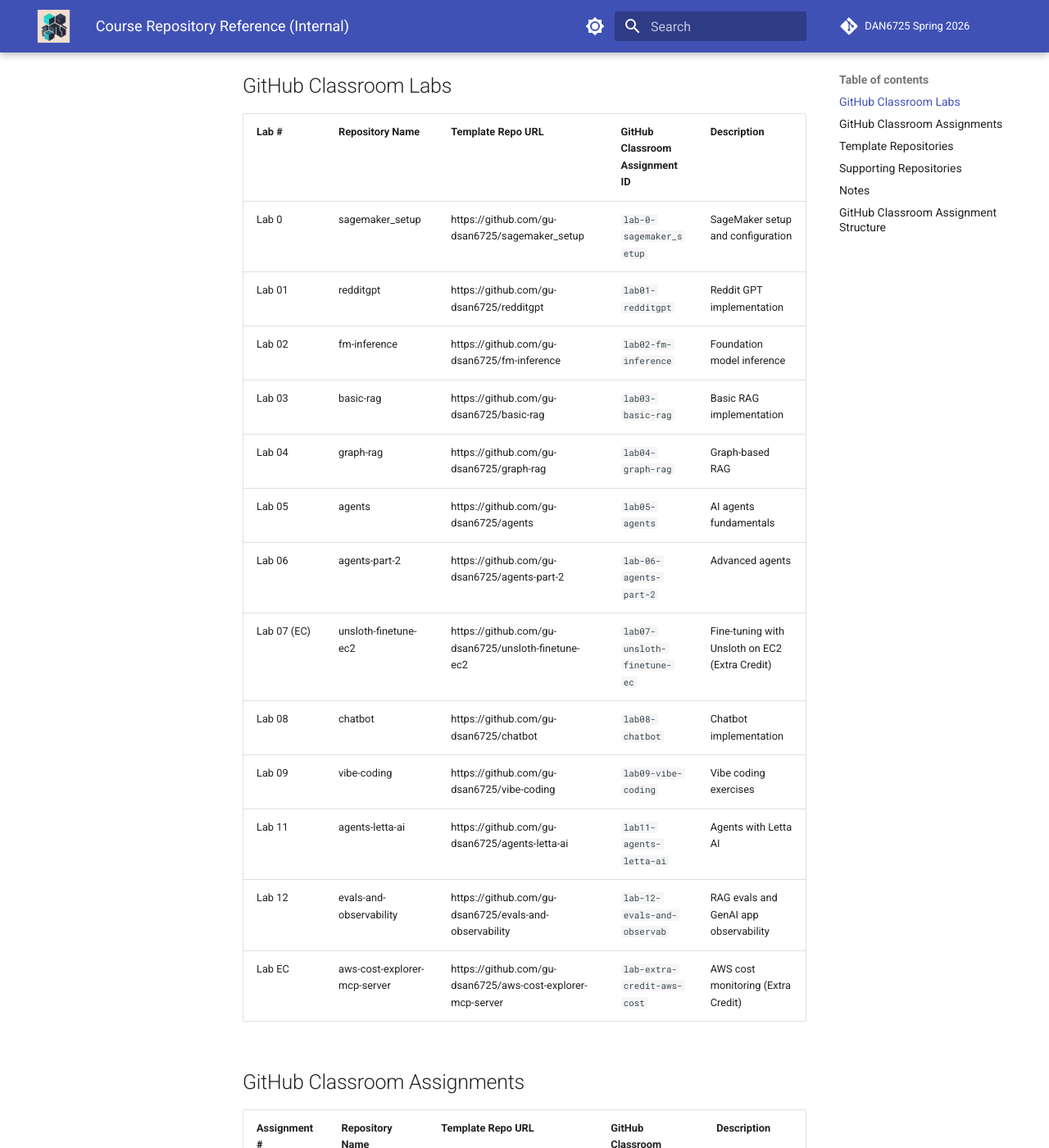
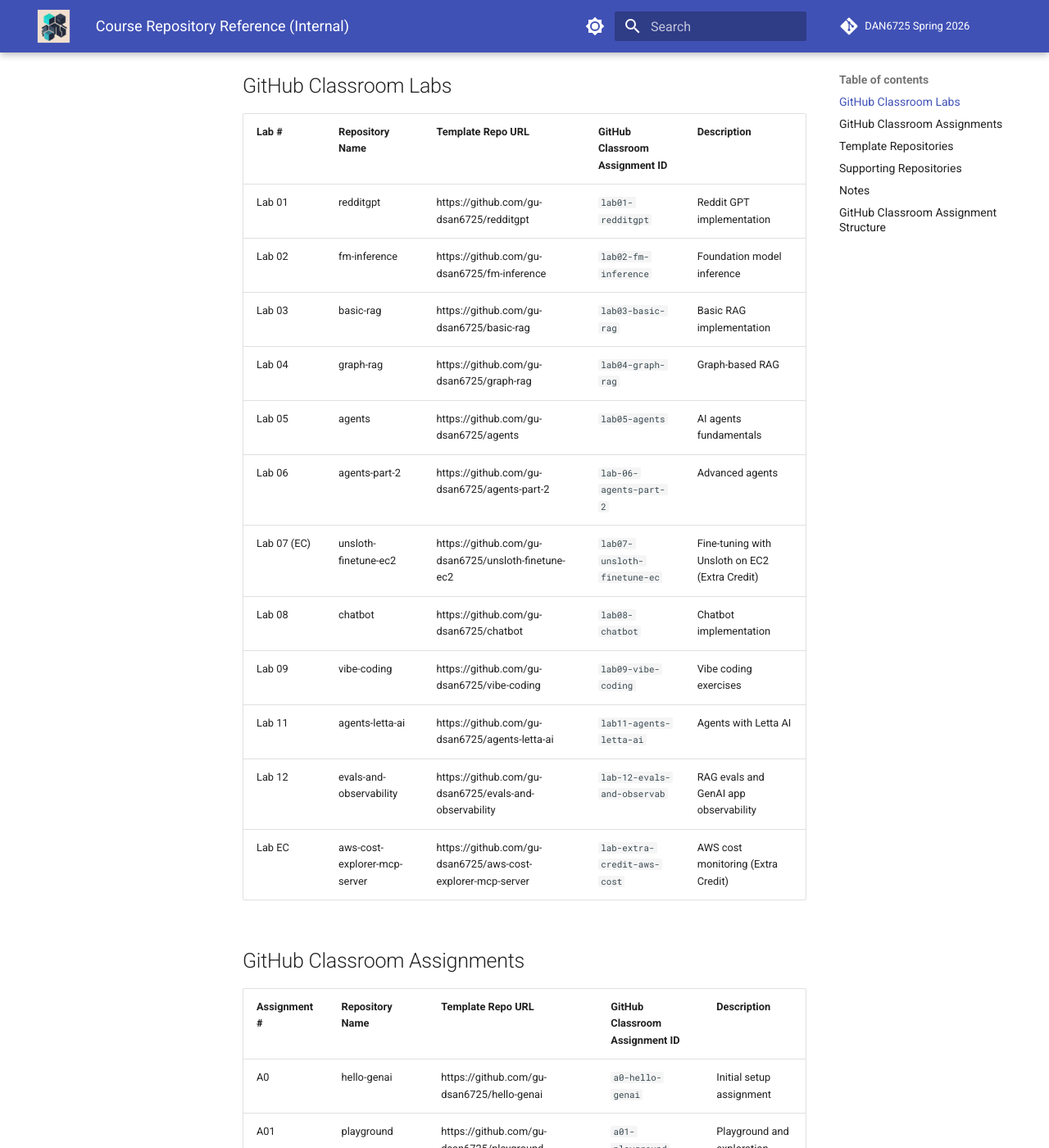
Before and after one commit to dsan-gu/6725-spring-2026, an MkDocs documentation site: the page built from docs/syllabus-internal.md, in a window 1280 px wide and 1400 px high, scrolled down 248 px. Shown: the whole window at 82% size. Built offline with MkDocs 1.6.1 and Material for MkDocs 9.7.7, drawn with Linux system fonts in a browser that asks for light colours; comment, search, counter and statistics services are not loaded; some of the changed text lies outside the part shown.

Commit message:
Update syllabus-internal: remove Lab 0, update A0 to hello-genai
- Remove Lab 0 (sagemaker_setup) from labs table
- Update A0 assignment to use hello-genai repository
  (https://github.com/gu-dsan6725/hello-genai)

```diff
--- a/docs/syllabus-internal.md
+++ b/docs/syllabus-internal.md
@@ -6,7 +6,6 @@
 
 | Lab # | Repository Name | Template Repo URL | GitHub Classroom Assignment ID | Description |
 |-------|----------------|-------------------|-------------------------------|-------------|
-| Lab 0 | sagemaker_setup | https://github.com/gu-dsan6725/sagemaker_setup | `lab-0-sagemaker_setup` | SageMaker setup and configuration |
 | Lab 01 | redditgpt | https://github.com/gu-dsan6725/redditgpt | `lab01-redditgpt` | Reddit GPT implementation |
 | Lab 02 | fm-inference | https://github.com/gu-dsan6725/fm-inference | `lab02-fm-inference` | Foundation model inference |
 | Lab 03 | basic-rag | https://github.com/gu-dsan6725/basic-rag | `lab03-basic-rag` | Basic RAG implementation |
@@ -24,7 +23,7 @@
 
 | Assignment # | Repository Name | Template Repo URL | GitHub Classroom Assignment ID | Description |
 |--------------|----------------|-------------------|-------------------------------|-------------|
-| A0 | TBD | TBD | `a0-spring-2025-a0` | Initial setup assignment |
+| A0 | hello-genai | https://github.com/gu-dsan6725/hello-genai | `a0-hello-genai` | Initial setup assignment |
 | A01 | playground | https://github.com/gu-dsan6725/playground | `a01-playground` | Playground and exploration |
 | A02 | prompt-engineering | https://github.com/gu-dsan6725/prompt-engineering | `a02-prompt-engineering` | Prompt engineering techniques |
 | A03 | rag-w-reddit | https://github.com/gu-dsan6725/rag-w-reddit | `a03-rag-w-reddit` | RAG with Reddit data |
```
